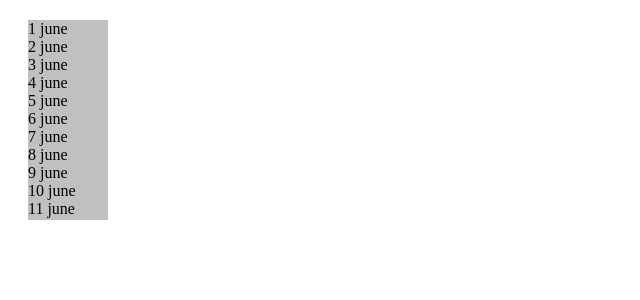
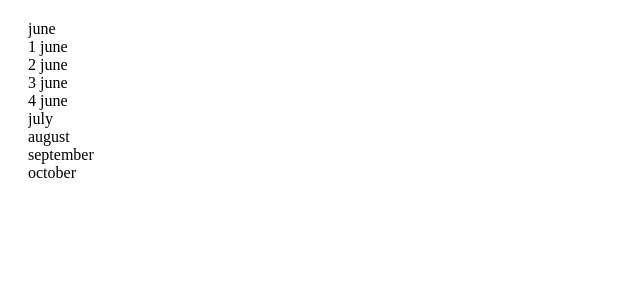
Before and after one commit to GaryGolf/react-components, a React app: page / in a window 1280 px wide. Shown: the top 300 px of the page, without its empty margins (0-640 px from the left). Built offline with nearby package versions, Linux system fonts and the light colour scheme.

Commit message:
minor changes

```diff
--- a/src/components/timeline/scroll-over.css
+++ b/src/components/timeline/scroll-over.css
@@ -1,15 +1,20 @@
 .scrollover {
-  background: silver;
   position: relative;
   overflow-x: hidden;
 }
 
 .scrollcontainer {
   overflow-y: auto;
+  scroll-snap-type: mandatory;
 }
 
 .scrollcontainer::-webkit-scrollbar {
   display: none;
+}
+
+.scrollcontainer div:not([data-dir]) {
+  cursor: pointer;
+  scroll-snap-coordinate: 0 0;
 }
 
 .topbutton {
--- a/src/components/timeline/scroll-over.tsx
+++ b/src/components/timeline/scroll-over.tsx
@@ -2,13 +2,12 @@ import * as React from 'react';
 import * as styles from './scroll-over.css';
 
 interface Props {
-  children: (string | JSX.Element[])[];
-  maxWidth: string;
-  maxHeight: string;
+  children?: JSX.Element | JSX.Element[] | any;
+  maxWidth?: string;
+  maxHeight?: string;
 };
 
 const TIMEOUT = 20;
-const OFFSET = 50;
 
 export default class ScrollOver extends React.PureComponent<Props, null> {
   private scrollContainer: HTMLDivElement;
@@ -33,7 +32,8 @@ export default class ScrollOver extends React.PureComponent<Props, null> {
   private handleMouseClick = (event:React.MouseEvent<HTMLDivElement>) => {
     const element = event.currentTarget;
     const direction = element.dataset.dir;
-    this.scrollTo(direction, OFFSET);
+    const height = direction == 'up' ? this.scrollContainer.scrollHeight : 0;
+    this.scrollContainer.scroll(0, height);
   }
 
   render() {
--- a/src/components/timeline/timeline.tsx
+++ b/src/components/timeline/timeline.tsx
@@ -13,7 +13,7 @@ export default class TimeLine extends React.Component<Props, State> {
   private timeline: HTMLDivElement;
   private top = false;
   private bot = false;
-  private months = ['june', 'july', 'august', 'september'];
+  private months = ['june', 'july', 'august', 'september', 'october', 'november', 'december' ];
 
   public constructor(props:Props) {
     super(props);
@@ -126,6 +126,14 @@ export default class TimeLine extends React.Component<Props, State> {
     //   </div>
     // )
 
-    return <ScrollOver maxWidth="80px" maxHeight="200px">{rows} </ScrollOver>
+    return (
+      <ScrollOver maxWidth="100px" maxHeight="160px">
+        {past}
+        <ScrollOver maxWidth="100px" maxHeight="72px">
+          {rows}
+        </ScrollOver>
+        {futr}
+      </ScrollOver>
+    )
   }
 }
```
